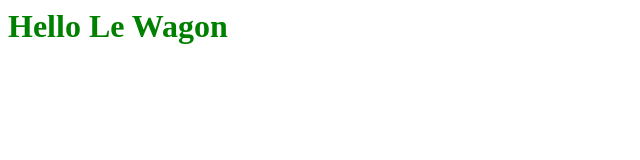
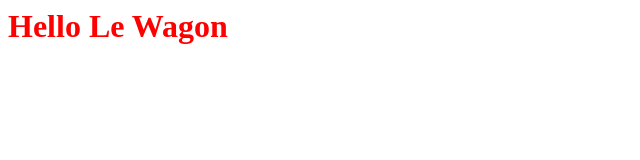
Before and after one commit to NicoKiger/git101, a plain HTML site: page index.html in a window 1280 px wide. Shown: the whole page, without its empty margins (0-640 px from the left). Drawn offline with Linux system fonts and the light colour scheme.

Commit message:
New color

```diff
--- a/style.css
+++ b/style.css
@@ -1,3 +1,3 @@
 h1 {
-  color: green;
-}
+  color: red;
+};
```
